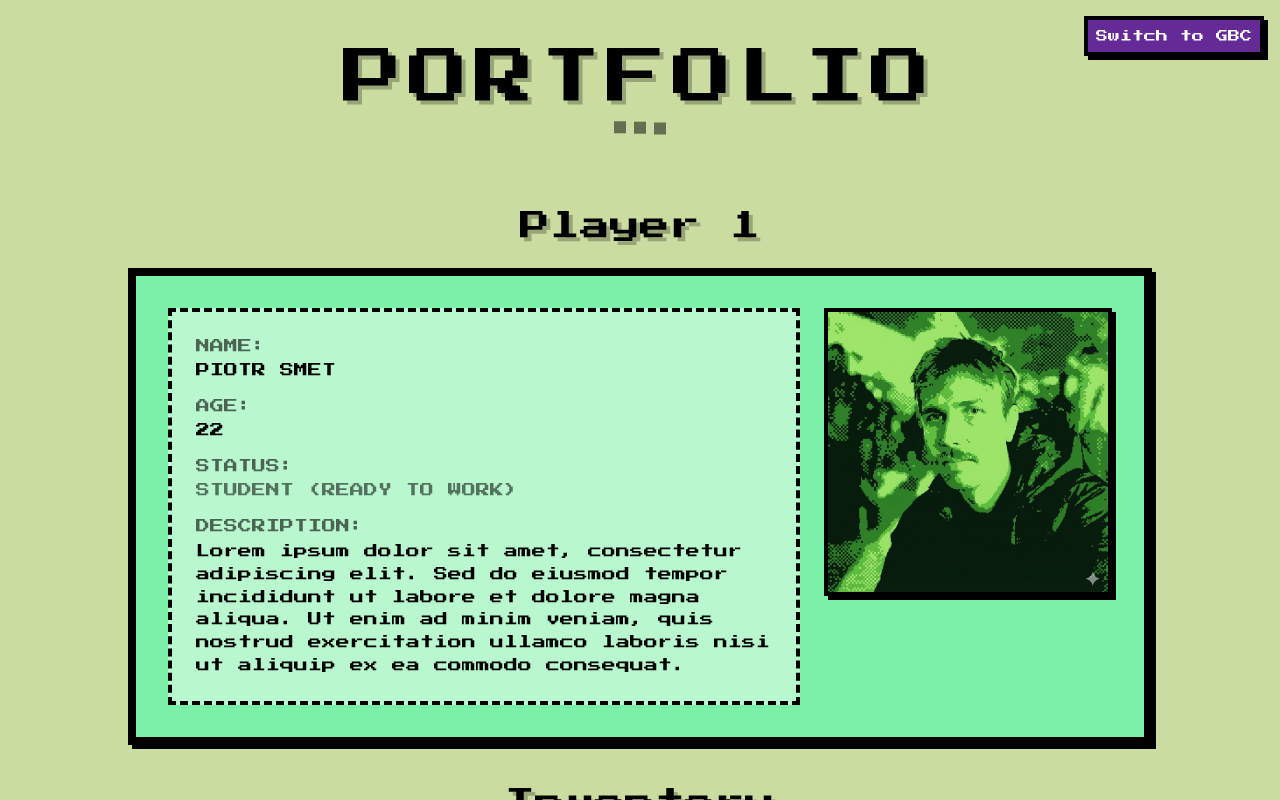
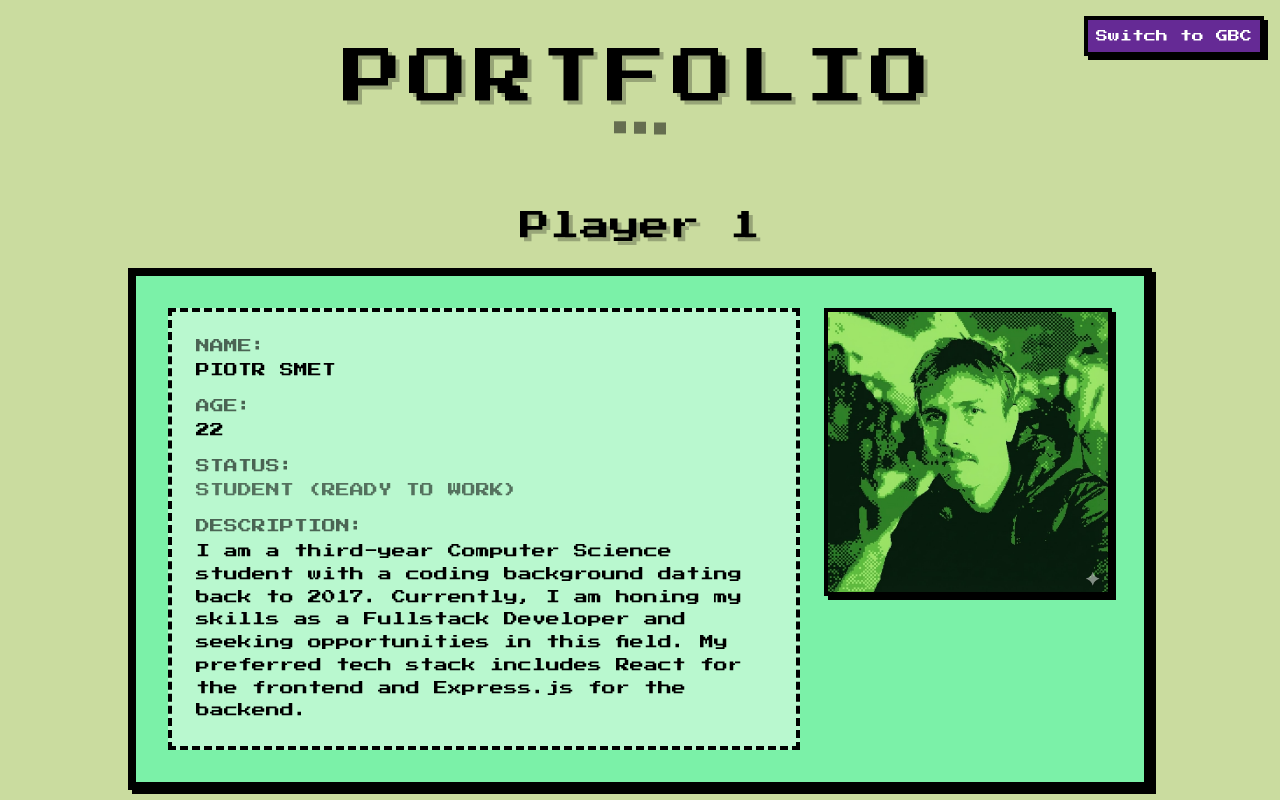
Before and after one commit to piotrsmet/portfolio, a Next.js app: page / in a window 1280 px wide. Both pictures are taken after a click on the button "PRESS START". Shown: the top 800 px of the page. Built offline with nearby package versions, Linux system fonts and the light colour scheme.

Commit message:
description

```diff
--- a/src/app/page.tsx
+++ b/src/app/page.tsx
@@ -106,9 +106,9 @@ export default function Home() {
             <div className="flex flex-col gap-1">
               <span className="opacity-60">DESCRIPTION:</span>
               <span className="leading-relaxed">
-                Lorem ipsum dolor sit amet, consectetur adipiscing elit.
-                Sed do eiusmod tempor incididunt ut labore et dolore magna aliqua.
-                Ut enim ad minim veniam, quis nostrud exercitation ullamco laboris nisi ut aliquip ex ea commodo consequat.
+                I am a third-year Computer Science student with a coding background dating back to 2017.
+                Currently, I am honing my skills as a Fullstack Developer and seeking opportunities in this field.
+                My preferred tech stack includes React for the frontend and Express.js for the backend.
               </span>
             </div>
           </div>
```
